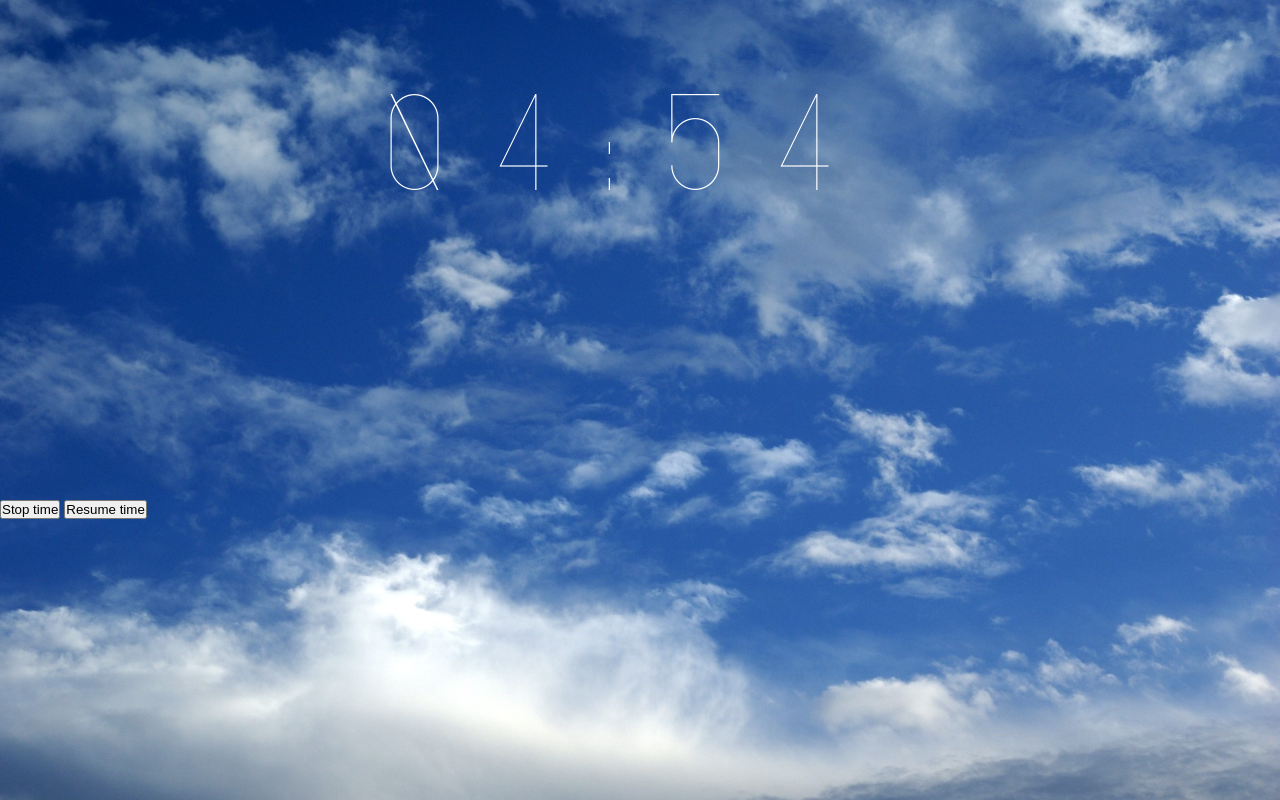
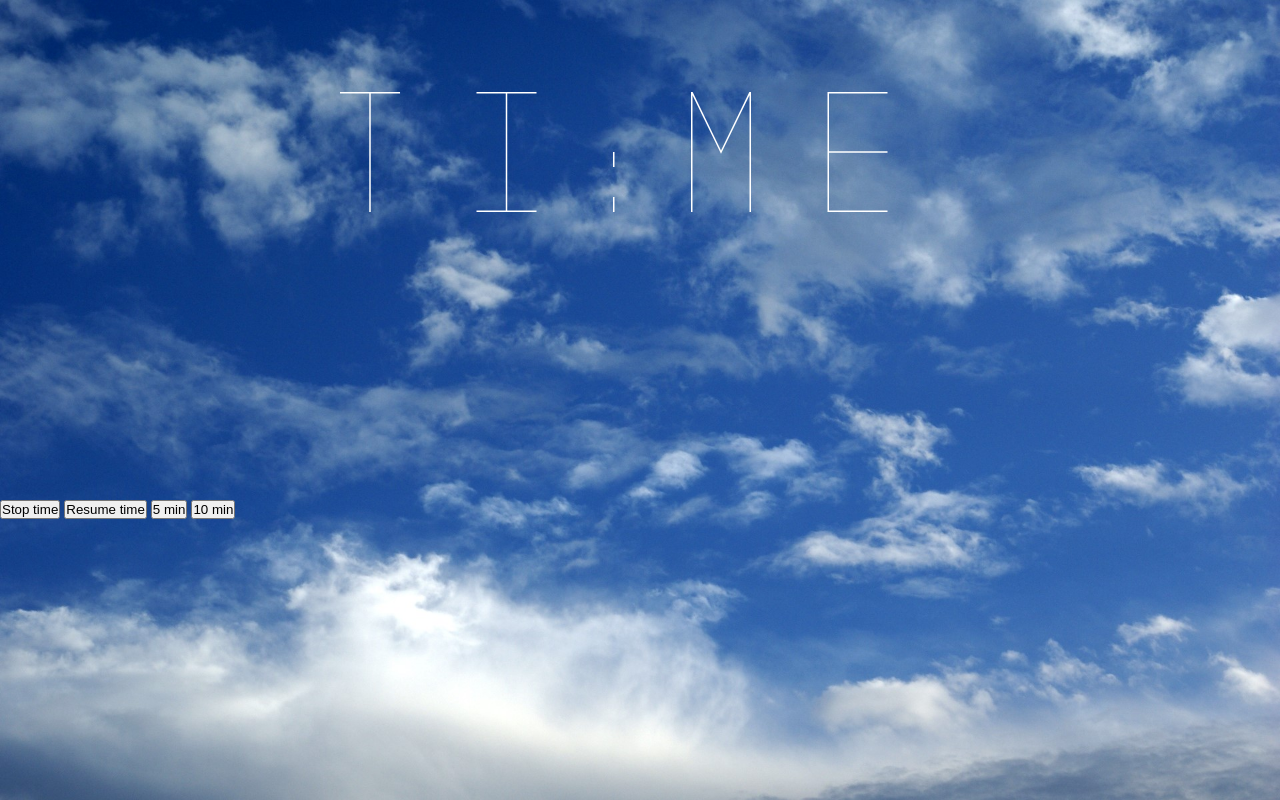
Before and after one commit to POSSIBLE-CR/three.js, a plain HTML site: page pocCanvasTimer/index.html in a window 1280 px wide. Both pictures are taken after a click on the button "Resume time". Drawn offline with Linux system fonts and the light colour scheme.

Commit message:
Adding clock functionality

```diff
--- a/pocCanvasTimer/css/style.css
+++ b/pocCanvasTimer/css/style.css
@@ -60,7 +60,7 @@ html {
 #time {
     font-family: 'Oslo';
     font-weight: 200;
-    font-size: 120px;
+    font-size: 150px;
     color: white;
     width: 600px;
     height: 300px;
--- a/pocCanvasTimer/index.html
+++ b/pocCanvasTimer/index.html
@@ -13,11 +13,13 @@
 <body>
 
 
-	<div id="time">05:00</div>
+	<div id="time">ti:me</div>
 
 
 	<button id="pause">Stop time</button>
 	<button id="resume">Resume time</button>
+	<button id="fiveMinutes">5 min</button>
+	<button id="tenMinutes">10 min</button>
 
 	<script type="text/javascript" src="js/global.js"></script>
 </body>
--- a/pocCanvasTimer/js/global.js
+++ b/pocCanvasTimer/js/global.js
@@ -1,26 +1,43 @@
 var Clock = {
   totalSeconds: 0,
 
+  setSeconds : function(seconds) {
+    self = this;
+    this.totalSeconds = seconds;
+    //- must clear interval in case user decides to switch between timers while the countdown is on.
+    clearInterval(this.interval);
+    delete this.interval;
+    //- start the clock!
+    this.start();
+  },
+
   start: function () {
     var self = this;
-    var fiveMinutes = 60 * 5;
-    var duration = fiveMinutes;
-    var timer = duration, minutes, seconds;
-    display = document.querySelector('#time');
+    var display = document.getElementById('time');
+    var minutes, seconds;
 
-    this.interval = setInterval(function () {
-        minutes = parseInt(timer / 60, 10)
-        seconds = parseInt(timer % 60, 10);
 
-        minutes = minutes < 10 ? "0" + minutes : minutes;
-        seconds = seconds < 10 ? "0" + seconds : seconds;
+      this.interval = setInterval(function () {
 
-        display.textContent = minutes + ":" + seconds;
+        if (self.totalSeconds > 0) {
+          //- keep counting down as long as we haven't run out of seconds.
+          self.totalSeconds -= 1;
+          minutes = Math.floor(self.totalSeconds / 60 % 60);
+          seconds = parseInt(self.totalSeconds % 60);
 
-        if (--timer < 0) {
+          //- add a nifty little 0 to the left of single-digit numbers.
+          minutes = minutes < 10 ? '0' + minutes : minutes;
+          seconds = seconds < 10 ? '0' + seconds : seconds;
+          display.textContent = minutes + ":" + seconds;
+        }  else {
+            //- the countdown reached its end. reset the display.
             clearInterval(this.interval);
+            delete this.interval;
+            display.textContent = "ti:me";
         }
-    }, 1000);
+
+      }, 1000);
+
   },
 
   pause: function () {
@@ -33,7 +50,7 @@ var Clock = {
   }
 };
 
-Clock.start();
-
 document.getElementById('pause').addEventListener('click', function () { Clock.pause(); }, false);
 document.getElementById('resume').addEventListener('click', function () { Clock.resume(); }, false);
+document.getElementById('fiveMinutes').addEventListener('click', function () { Clock.setSeconds(300); }, false);
+document.getElementById('tenMinutes').addEventListener('click', function () { Clock.setSeconds(600); }, false);
```
